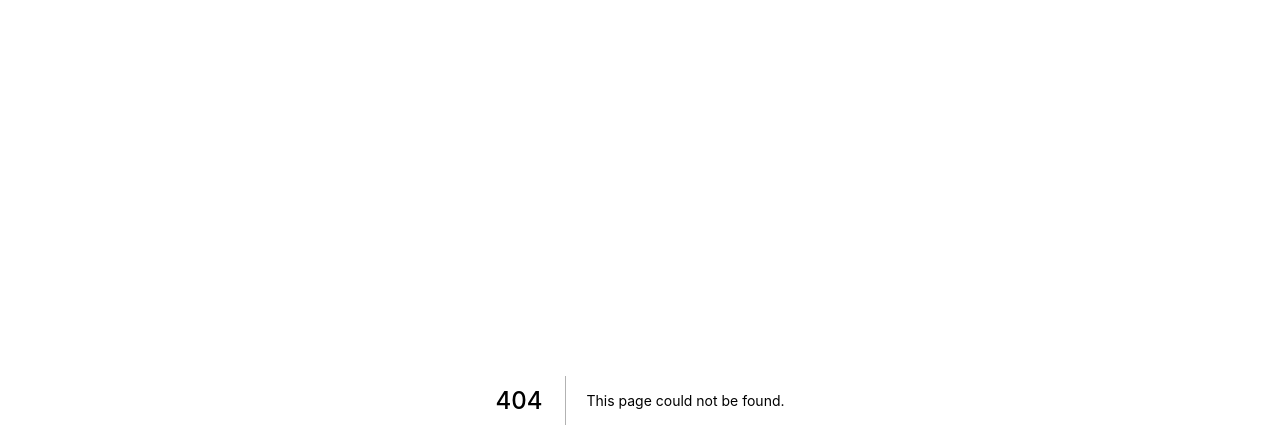
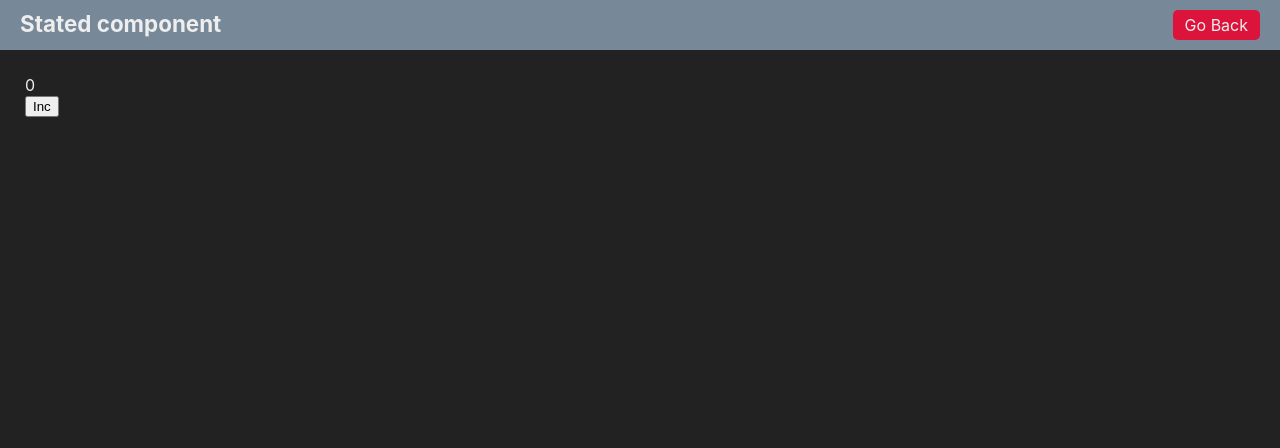
Before and after one commit to victorduarte317/nextjs, a Next.js app: page /stated in a window 1280 px wide. Before the commit this address had no page. Shown: the top 448 px of the page. Built offline with nearby package versions, Linux system fonts and the light colour scheme.

Commit message:
Stated components

```diff
--- a/src/pages/index.jsx
+++ b/src/pages/index.jsx
@@ -3,6 +3,7 @@ import Nav from '../components/Nav';
 export default function Home() {
     return (
         <div style={{
+
             display: 'flex',
             justifyContent: 'center',
             alignItems: 'center',
@@ -14,6 +15,7 @@ export default function Home() {
             <Nav text="JSX" destination="/jsx" color="crimson"/>
             <Nav text="Navigation #01" destination="/navigation" color="green"/>
             <Nav text="Navigation #02 - Dynamic" destination="/user/sp-2/321" color="goldenrod"/>
+            <Nav text="Stated component" destination="/stated" color="palevioletred"/>
 
         </div>
     )
--- /dev/null
+++ b/src/pages/stated.jsx
@@ -0,0 +1,19 @@
+import { useState } from "react"
+import Layout from "../components/Layout"
+
+export default function State() {
+
+    const [number, setNumber] = useState(0)
+
+    function inc() {
+        setNumber(number + 1)
+    }
+
+    return (
+
+        <Layout title='Stated component'>
+            <div> {number} </div>
+            <button onClick={() => inc()}> Inc </button>
+        </Layout>
+    )
+}
--- a/src/styles/Layout.module.css
+++ b/src/styles/Layout.module.css
@@ -8,6 +8,7 @@
     display: flex;
     justify-content: space-between;
     padding: 10px 20px;
+    background-color: lightslategray;
 }
 
 .header h1 {
```
